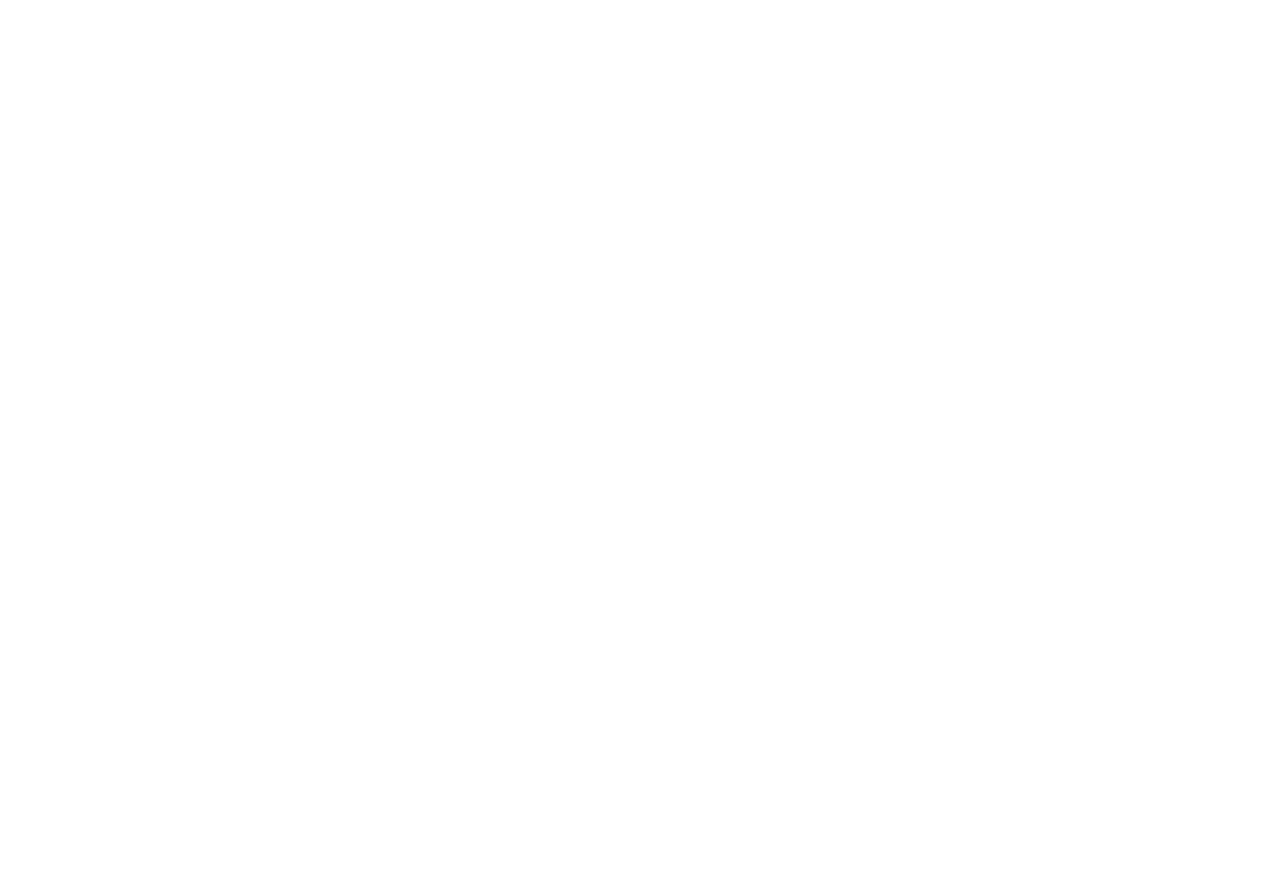
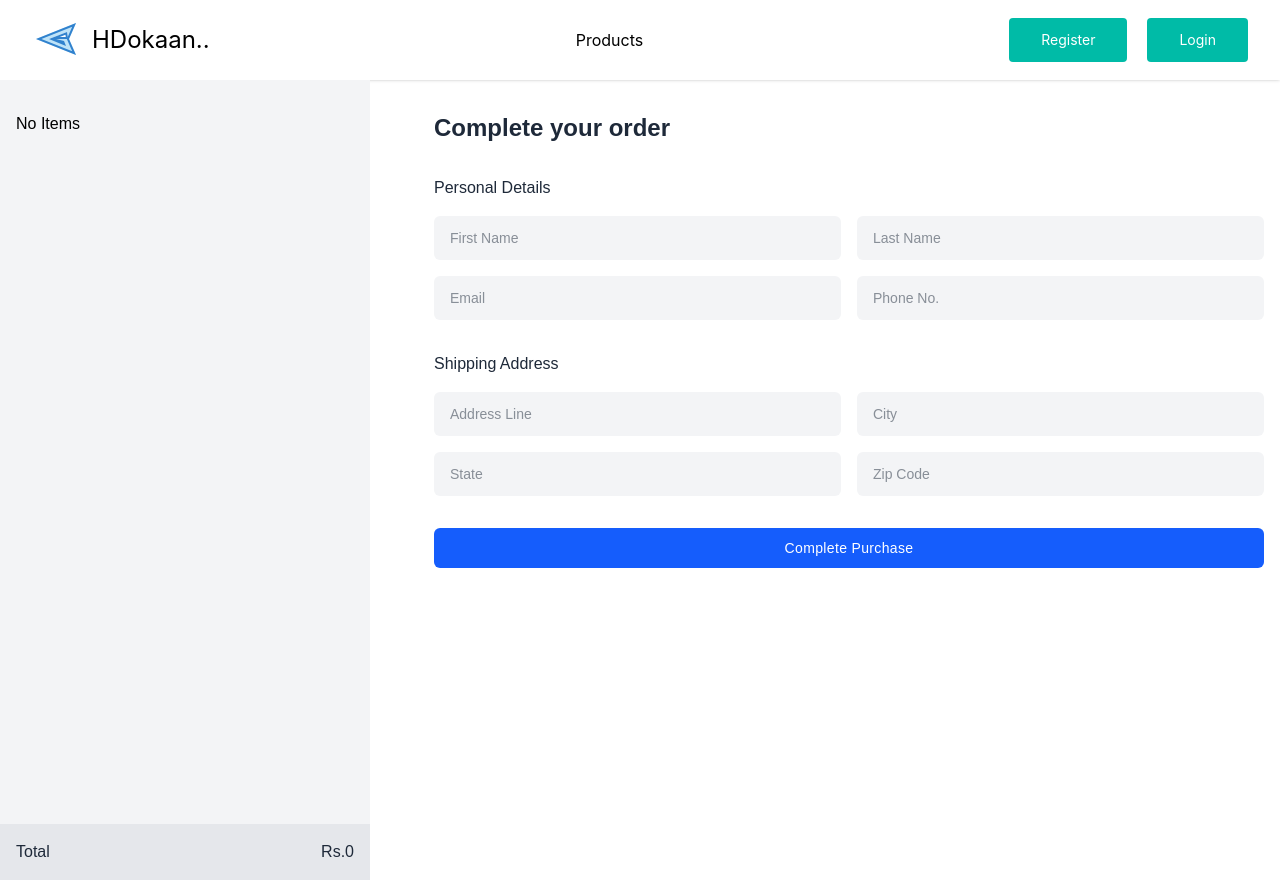
Before and after one commit to Roshan632/MERN3-PROJECTCLIENT, a React (Vite) app: page /my-checkout in a window 1280 px wide. Before the commit this address had no page. Before the commit the page ends 800 px from the top, so only its background shows below. Built offline with nearby package versions, Linux system fonts and the light colour scheme.

Commit message:
Order Feature Complete

```diff
--- a/src/App.tsx
+++ b/src/App.tsx
@@ -9,6 +9,7 @@
 import Product from './pages/product/Product'
 import SingleProduct from './pages/single-product/SingleProduct'
 import MyCart from './pages/cart/my-cart.tsx'
+import Checkout from './pages/checkout/Checkout'
 
 function App() {
 
@@ -25,6 +26,7 @@
        <Route path='/products' element={<Product/>}/>
        <Route path='/products/:id' element={<SingleProduct/>}/>
         <Route path="/my-cart" element={<MyCart />} />
+            <Route path="/my-checkout" element={<Checkout />} />
      </Routes>
 
      </BrowserRouter>
--- a/src/pages/cart/my-cart.tsx
+++ b/src/pages/cart/my-cart.tsx
@@ -2,7 +2,7 @@
 import { handleCartItemDelete, handleCartItemUpdate } from "../../store/cartSlice"
 import { useAppDispatch, useAppSelector } from "../../store/hooks"
 import store from "../../store/store"
-
+import { Link } from "react-router-dom"
 
 function MyCart(){
     const {items} = useAppSelector((store)=>store.cart)
@@ -93,7 +93,9 @@
             <span className="font-semibold">Total</span>
             <span className="font-semibold">Rs. {total}</span>
           </div>
-          <button className="bg-blue-500 text-white py-2 px-4 rounded-lg mt-4 w-full">Checkout</button>
+          <Link to="/my-checkout">
+         <button className="bg-blue-500 text-white py-2 px-4 rounded-lg mt-4 w-full">Checkout</button>
+         </Link>
         </div>
       </div>
     </div>
--- /dev/null
+++ b/src/pages/checkout/Checkout.tsx
@@ -0,0 +1,134 @@
+import { type ChangeEvent,type  FormEvent, useState } from "react"
+import Navbar from "../../globals/components/Navbar"
+import { useAppDispatch, useAppSelector } from "../../store/hooks"
+import { PaymentMethod, type IData } from "./types"
+import { orderItem } from "../../store/checkoutSlice"
+
+
+function Checkout(){
+    const dispatch = useAppDispatch()
+    const {items} =  useAppSelector((store)=>store.cart)
+    const total = items.reduce((total,item)=>item.Product.productPrice * item.quantity + total,0)
+    console.log(items)
+
+    const [data,setData] = useState<IData>({
+        firstName : "",
+        lastName : "",
+        addressLine : "",
+        city : "",
+        totalAmount : 0,
+        zipCode : "",
+        email : "",
+        phoneNumber : "",
+        state : "",
+        paymentMethod : PaymentMethod.Cod,
+        products : []
+    })
+    const handleChange = (e:ChangeEvent<HTMLInputElement>)=>{
+        const {name,value} =  e.target
+        setData({
+            ...data,
+            [name] : value
+        })
+    }
+    const handleSubmit = (e:FormEvent<HTMLFormElement>)=>{
+        e.preventDefault()
+        const productData =  items.length > 0 ? items.map((item)=>{
+            return {
+                productId : item.Product.id,
+                productQty : item.quantity
+            }
+        }) : []
+        const finalData = {
+            ...data,
+            products : productData,
+            totalAmount : total
+        }
+        dispatch(orderItem(finalData))
+    }
+    return(
+        <>
+        <Navbar />
+     <div className="font-[sans-serif] bg-white">
+  <div className="flex max-sm:flex-col gap-12 max-lg:gap-4 h-full">
+    <div className="bg-gray-100 sm:h-screen sm:sticky sm:top-0 lg:min-w-[370px] sm:min-w-[300px]">
+      <div className="relative h-full">
+        <div className="px-4 py-8 sm:overflow-auto sm:h-[calc(100vh-60px)]">
+          <div className="space-y-4">
+      {
+        items.length > 0 ? items.map((item)=>{
+            return (
+                <div className="flex items-start gap-4" key={item.id}>
+                <div className="w-32 h-28 max-lg:w-24 max-lg:h-24 flex p-3 shrink-0 bg-gray-200 rounded-md">
+                  <img src={`http://localhost:3000/${item.Product?.productImageUrl}`} className="w-full object-contain" />
+                </div>
+                <div className="w-full">
+                  <h3 className="text-sm lg:text-base text-gray-800">{item.Product.productName}</h3>
+                  <ul className="text-xs text-gray-800 space-y-1 mt-3">
+                    {/* <li className="flex flex-wrap gap-4">Size <span className="ml-auto">37</span></li> */}
+                    <li className="flex flex-wrap gap-4">Quantity <span className="ml-auto">{item?.quantity}</span></li>
+                    <li className="flex flex-wrap gap-4">Total Price <span className="ml-auto">Rs.{item?.Product?.productPrice}</span></li>
+                  </ul>
+                </div>
+              </div>
+            )
+        }) : <p>No Items</p>
+      }
+
+          </div>
+        </div>
+        <div className="md:absolute md:left-0 md:bottom-0 bg-gray-200 w-full p-4">
+          <h4 className="flex flex-wrap gap-4 text-sm lg:text-base text-gray-800">Total <span className="ml-auto">Rs.{total}</span></h4>
+        </div>
+      </div>
+    </div>
+    <div className="max-w-4xl w-full h-max rounded-md px-4 py-8 sticky top-0">
+      <h2 className="text-2xl font-bold text-gray-800">Complete your order</h2>
+      <form className="mt-8" onSubmit={handleSubmit}>
+        <div>
+          <h3 className="text-sm lg:text-base text-gray-800 mb-4">Personal Details</h3>
+          <div className="grid md:grid-cols-2 gap-4">
+            <div>
+              <input type="text" name="firstName" onChange={handleChange} placeholder="First Name" className="px-4 py-3 bg-gray-100 focus:bg-transparent text-gray-800 w-full text-sm rounded-md focus:outline-blue-600" />
+            </div>
+            <div>
+              <input type="text" name="lastName" onChange={handleChange} placeholder="Last Name" className="px-4 py-3 bg-gray-100 focus:bg-transparent text-gray-800 w-full text-sm rounded-md focus:outline-blue-600" />
+            </div>
+            <div>
+              <input type="email" name="email" onChange={handleChange} placeholder="Email" className="px-4 py-3 bg-gray-100 focus:bg-transparent text-gray-800 w-full text-sm rounded-md focus:outline-blue-600" />
+            </div>
+            <div>
+              <input type="number" name="phoneNumber" onChange={handleChange} placeholder="Phone No." className="px-4 py-3 bg-gray-100 focus:bg-transparent text-gray-800 w-full text-sm rounded-md focus:outline-blue-600" />
+            </div>
+          </div>
+        </div>
+        <div className="mt-8">
+          <h3 className="text-sm lg:text-base text-gray-800 mb-4">Shipping Address</h3>
+          <div className="grid md:grid-cols-2 gap-4">
+            <div>
+              <input type="text" name="addressLine" onChange={handleChange} placeholder="Address Line" className="px-4 py-3 bg-gray-100 focus:bg-transparent text-gray-800 w-full text-sm rounded-md focus:outline-blue-600" />
+            </div>
+            <div>
+              <input type="text" name="city" onChange={handleChange} placeholder="City" className="px-4 py-3 bg-gray-100 focus:bg-transparent text-gray-800 w-full text-sm rounded-md focus:outline-blue-600" />
+            </div>
+            <div>
+              <input type="text" name="state" onChange={handleChange} placeholder="State" className="px-4 py-3 bg-gray-100 focus:bg-transparent text-gray-800 w-full text-sm rounded-md focus:outline-blue-600" />
+            </div>
+            <div>
+              <input type="text" name="zipCode" onChange={handleChange} placeholder="Zip Code" className="px-4 py-3 bg-gray-100 focus:bg-transparent text-gray-800 w-full text-sm rounded-md focus:outline-blue-600" />
+            </div>
+          </div>
+          <div className="flex gap-4 max-md:flex-col mt-8">
+            <button type="submit" className="rounded-md px-4 py-2.5 w-full text-sm tracking-wide bg-blue-600 hover:bg-blue-700 text-white">Complete Purchase</button>
+          </div>
+        </div>
+      </form>
+    </div>
+  </div>
+</div>
+
+        </>
+    )
+}
+
+export default Checkout
--- /dev/null
+++ b/src/pages/checkout/types.ts
@@ -0,0 +1,44 @@
+import { Status } from "../../globals/types/type";
+
+interface IProduct{
+    productId : string,
+    productQty : number,
+}
+export interface IOrderItems extends IProduct{
+    orderId : string
+}
+
+export interface IOrder{
+    status : Status,
+    items : IOrderItems[],
+    khaltiUrl : string | null
+
+}
+
+// export enum PaymentMethod{
+//     Esewa = "esewa",
+//     Khalti = "khalti",
+//     Cod = "cod"
+// }
+
+export type PaymentMethod = 'esewa' | 'khalti' | 'cod';
+
+export const PaymentMethod = {
+    Esewa: 'esewa' as PaymentMethod,
+    Khalti: 'khalti' as PaymentMethod,
+    Cod: 'cod' as PaymentMethod,
+} as const;
+
+export interface IData{
+    firstName : string,
+    lastName : string,
+    phoneNumber : string,
+    email : string,
+    city : string,
+    zipCode : string,
+    state : string,
+    addressLine : string,
+    totalAmount : number,
+    paymentMethod : PaymentMethod,
+    products : IProduct[]
+}
--- /dev/null
+++ b/src/store/checkoutSlice.ts
@@ -0,0 +1,49 @@
+import { createSlice,type PayloadAction } from "@reduxjs/toolkit";
+import type { IData, IOrder, IOrderItems } from "../pages/checkout/types";
+import { Status } from "../globals/types/type";
+import type { AppDispatch } from "./store";
+import { APIWITHTOKEN } from "../http";
+
+const initialState:IOrder = {
+    status : Status.LOADING,
+    items : [],
+    khaltiUrl : null
+}
+
+const orderSlice = createSlice({
+    name : "orders",
+    initialState,
+    reducers : {
+        setItems(state:IOrder, action:PayloadAction<IOrderItems[]>){
+            state.items = action.payload
+        },
+        setStatus(state:IOrder,action:PayloadAction<Status>){
+            state.status = action.payload
+        },
+        setKhaltiUrl(state:IOrder,action:PayloadAction<string>){
+            state.khaltiUrl = action.payload
+        },
+    }
+})
+
+export default orderSlice.reducer
+const {setItems,setStatus,setKhaltiUrl} = orderSlice.actions
+
+export function orderItem(data:IData){
+    return async function orderItemThunk(dispatch:AppDispatch){
+        try {
+           const response =  await APIWITHTOKEN.post("/order",data)
+           if(response.status === 200){
+            dispatch(setStatus(Status.SUCCESS))
+            dispatch(setItems(response.data.data))
+            if(response.data.url){
+                setKhaltiUrl(response.data.url)
+            }
+           }else{
+            dispatch(setStatus(Status.ERROR))
+           }
+        } catch (error) {
+            dispatch(setStatus(Status.ERROR))
+        }
+    }
+}
--- a/src/store/productSlice.ts
+++ b/src/store/productSlice.ts
@@ -2,7 +2,7 @@
 import { type IProduct, type IProducts } from "../pages/product/types";
 import { Status } from "../globals/types/type";
 import type { AppDispatch,RootState } from "./store";
-import API from "../http";
+import {API} from "../http";
 
 
 
```
